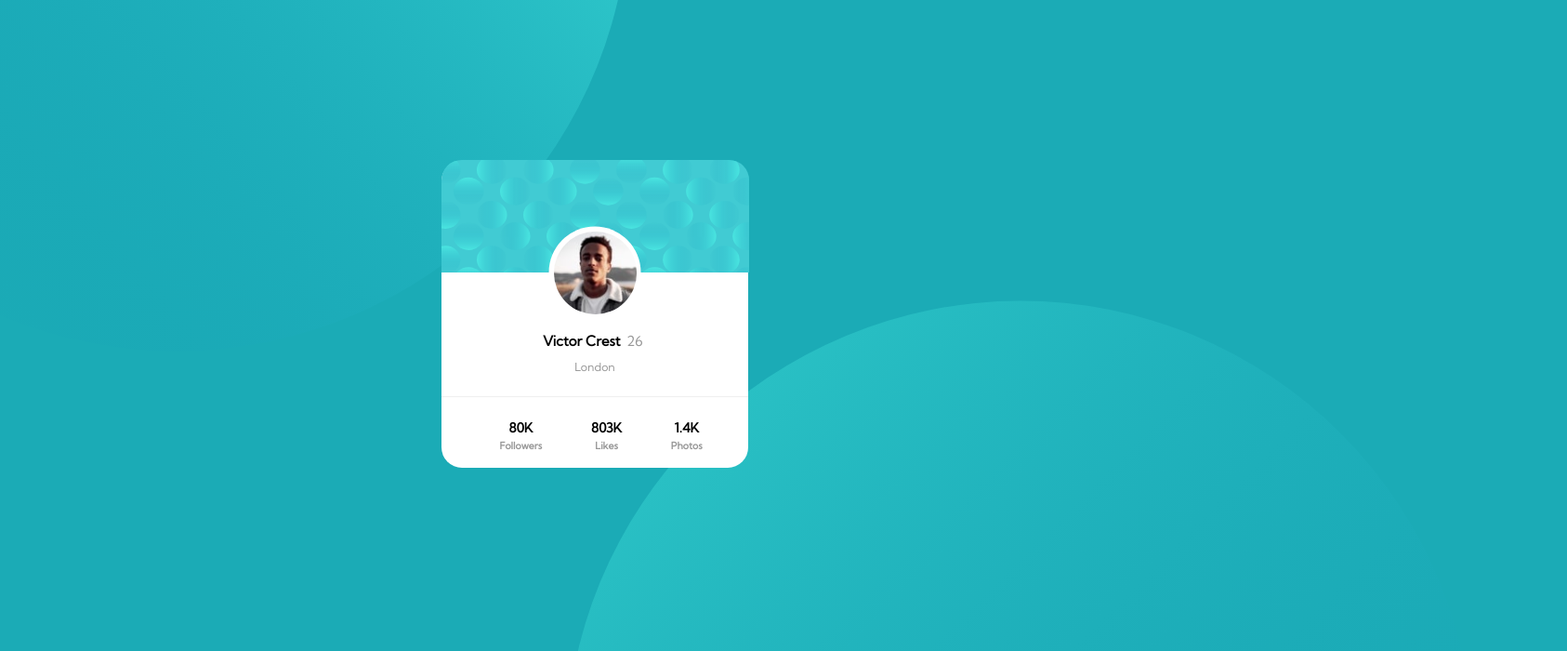
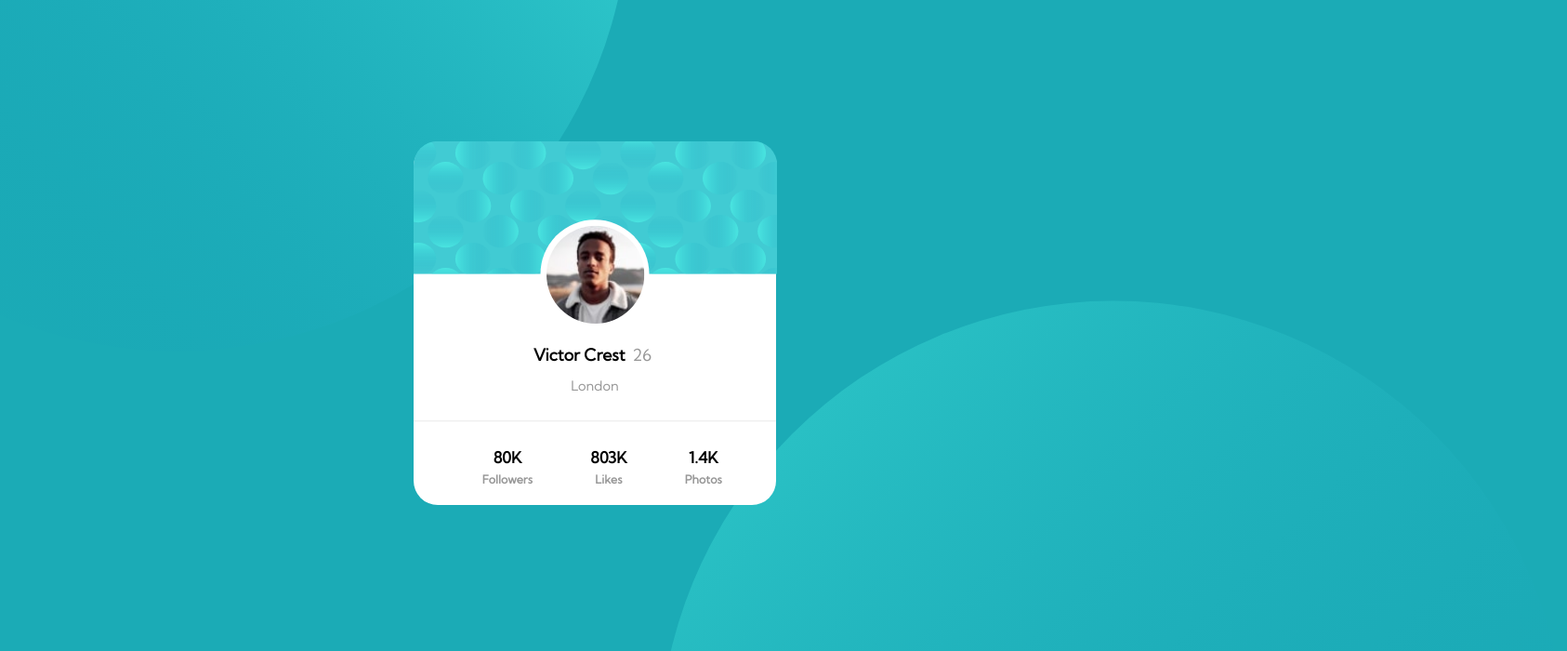
Before and after one commit to marcus-ko/profile-card-component, a plain HTML site: page index.html in a window 1280 px wide. Shown: the top 700 px of the page at 93% size, 1686 px wide, since content can reach past the window. Drawn offline with Linux system fonts and the light colour scheme.

Commit message:
increased size of card

```diff
--- a/styles/app.css
+++ b/styles/app.css
@@ -133,7 +133,7 @@ body {
   #lowerCircle {
     z-index: -99;
     position: absolute;
-    transform: translate(600px,15px);
+    transform: translate(700px,15px);
   }
 
   .card--main {
@@ -143,8 +143,8 @@ body {
     height: 300px;
     border-radius: 20px;
     background-color: #fff;
-    top: 180px;
-    transform: scale(1.1)
+    top: 190px;
+    transform: scale(1.3)
   }
 
   .card--profile {
```
